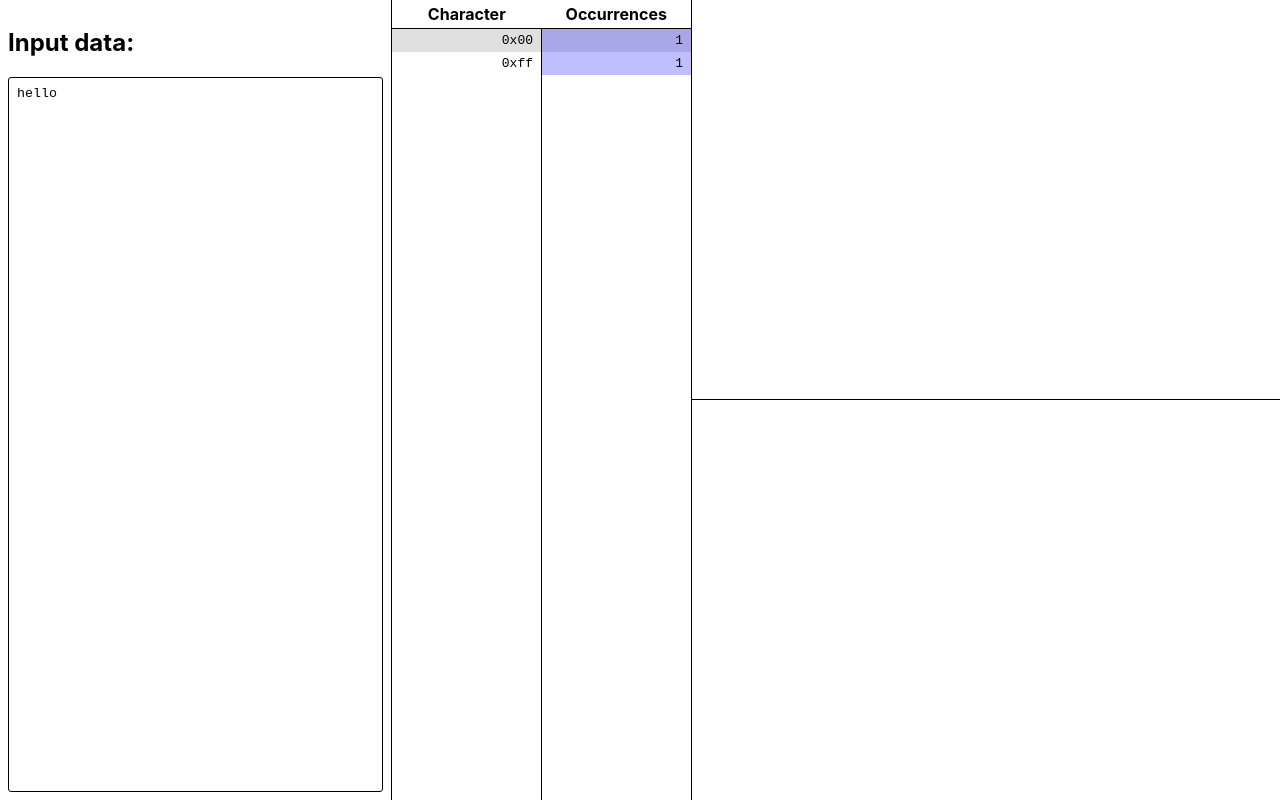
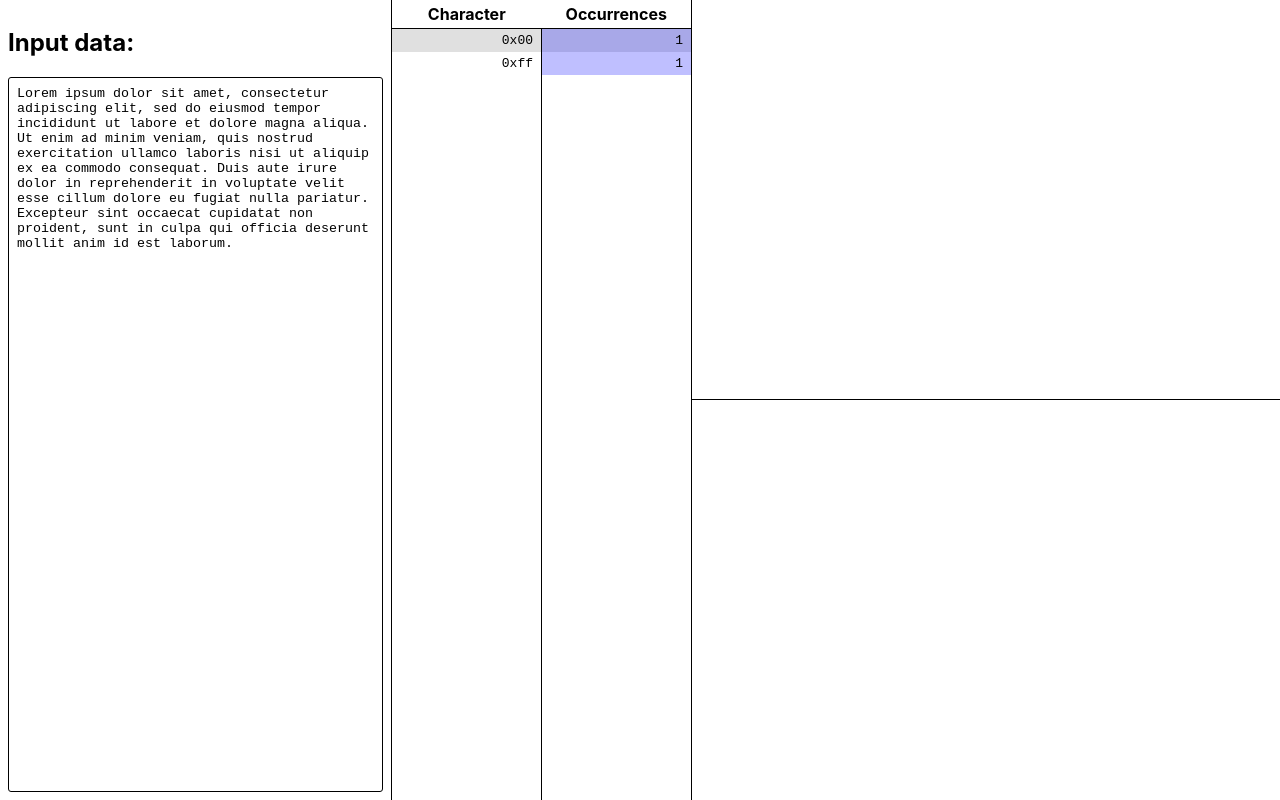
Before and after one commit to 190n/huffman-visualization, a website built with Vite: page index.html in a window 1280 px wide. Built offline with nearby package versions, Linux system fonts and the light colour scheme; some packages are replaced by stand-ins of ours; what utf8 would draw is missing.

Commit message:
Lorem ipsum default text

```diff
--- a/index.html
+++ b/index.html
@@ -10,7 +10,8 @@
 		<main id="app">
 			<section id="input-section">
 				<h1>Input data:</h1>
-				<textarea id="input">hello</textarea>
+				<textarea id="input">
+Lorem ipsum dolor sit amet, consectetur adipiscing elit, sed do eiusmod tempor incididunt ut labore et dolore magna aliqua. Ut enim ad minim veniam, quis nostrud exercitation ullamco laboris nisi ut aliquip ex ea commodo consequat. Duis aute irure dolor in reprehenderit in voluptate velit esse cillum dolore eu fugiat nulla pariatur. Excepteur sint occaecat cupidatat non proident, sunt in culpa qui officia deserunt mollit anim id est laborum.</textarea>
 			</section>
 			<section id="histogram-section">
 				<table>
```
